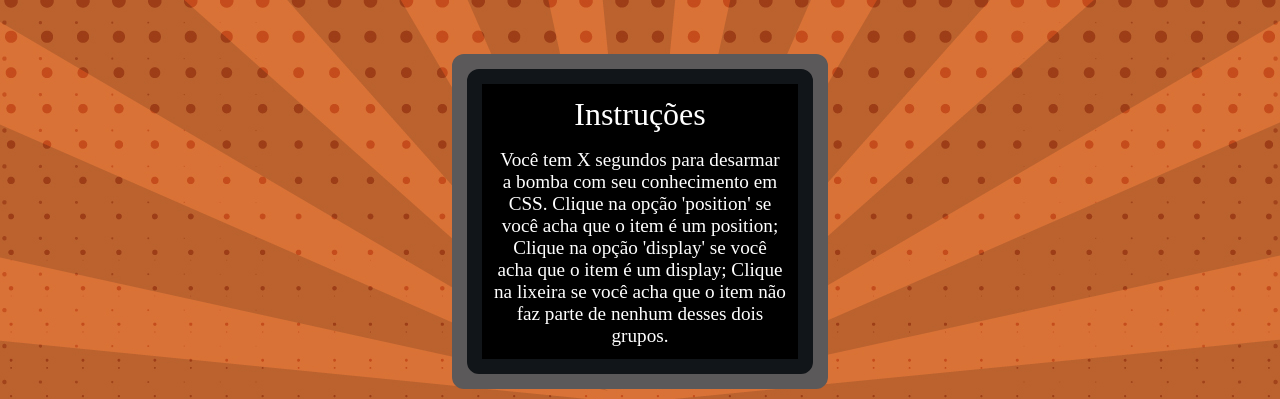
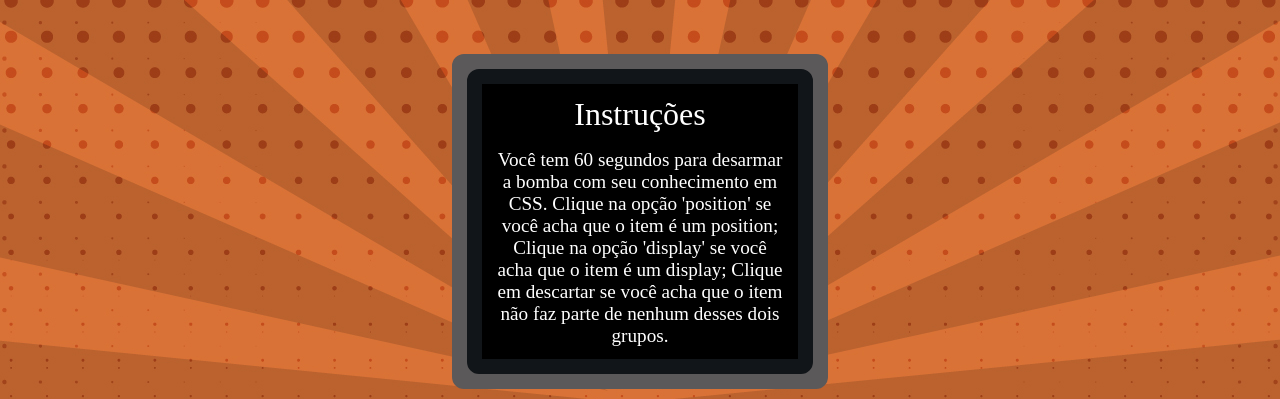
Before and after one commit to CRamos132/css-game, a Next.js app: page /como-jogar in a window 1280 px wide. Shown: the top 399 px of the page. Built offline with nearby package versions, Linux system fonts and the light colour scheme; a web font is replaced by a local one.

Commit message:
updated instructions

```diff
--- a/src/pages/como-jogar.jsx
+++ b/src/pages/como-jogar.jsx
@@ -18,10 +18,10 @@ export default function ComoJogar() {
         <Card>
           <CardTitle>Instruções</CardTitle>
           <CardInformation>
-            Você tem X segundos para desarmar a bomba com seu conhecimento em
+            Você tem 60 segundos para desarmar a bomba com seu conhecimento em
             CSS. Clique na opção &apos;position&apos; se você acha que o item é
             um position; Clique na opção &apos;display&apos; se você acha que o
-            item é um display; Clique na lixeira se você acha que o item não faz
+            item é um display; Clique em descartar se você acha que o item não faz
             parte de nenhum desses dois grupos.
           </CardInformation>
         </Card>
```
